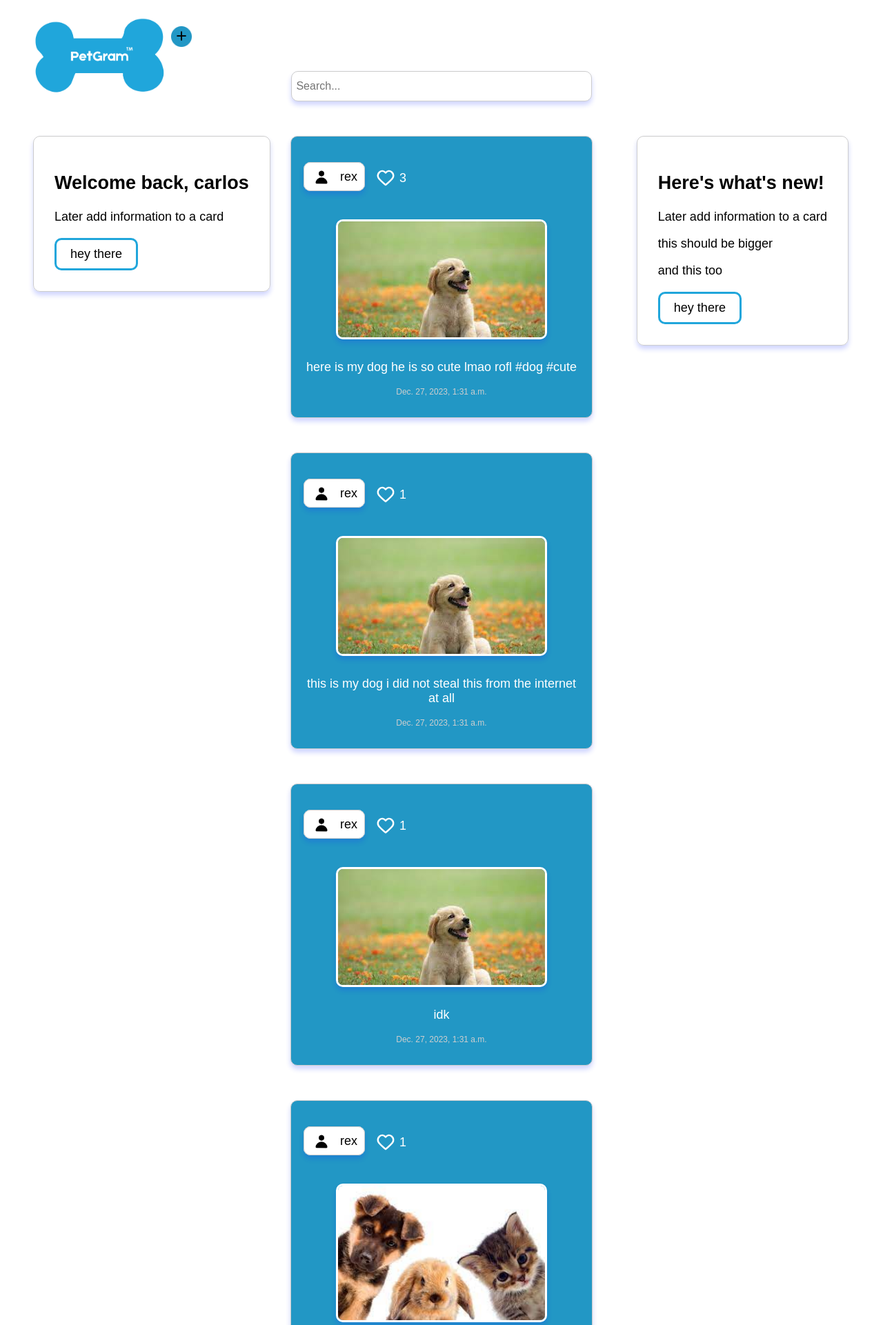
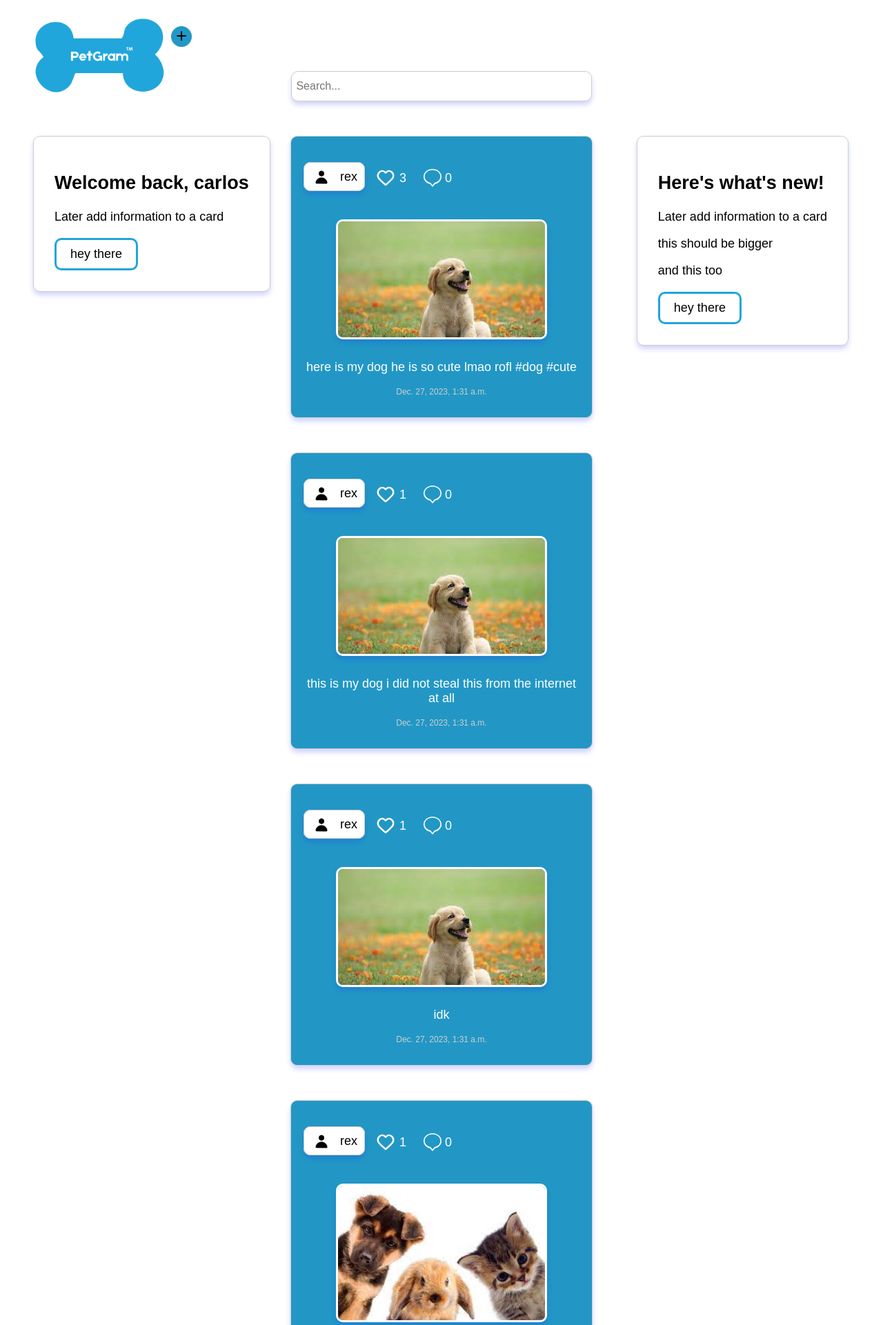
Before and after one commit to CarlosAugustoP/PetGram, a Django app: page /home/ in a window 1280 px wide. Shown: the top 1921 px of the page at 69% size. Run offline with Django 4.2, Linux system fonts and the light colour scheme; a user stored in the database is signed in; data comes from the database, SQL or seed files in the repository; both versions use the stored data as it was after the commit; some web fonts are replaced.

Commit message:
home ok, missing comment

```diff
--- a/CarlosGram/myapp/static/homestyle.css
+++ b/CarlosGram/myapp/static/homestyle.css
@@ -141,11 +141,12 @@ input[type="image"] {
     right: 255px;
 
 }
+
 #heart {
     width:30px;
     margin: 15px;
+}
 
-}
 #heart:hover {
     transform: scale(1.2);
 }
--- a/CarlosGram/myapp/templates/home.html
+++ b/CarlosGram/myapp/templates/home.html
@@ -38,27 +38,25 @@
 
         {% for post in posts %}
         <div class="post">
-
             <div class = "info">
                 <a href="{% url 'view_other_profile' username=post.user.username %}">
                     <pre><span><img id = "profilepic" src="{{ post.user_profile.profile_image.url }}" alt="">  {{ post.user.username }}</span></pre>
                 </a>
-
                <div id = "postlikes">
                     {% if post.id in liked_posts %}
                     <a href="{% url 'like_post' post.id %}">
                         <img id = "heart" src="{% static 'img/LikedPost.png' %}" alt="">
                     </a><p>{{ post.likes}}</p>
-
                     {% else %}
                     <a href="{% url 'like_post' post.id %}">
                         <img id = "heart" src="{% static 'img/likePost.svg' %}" alt="">
                     </a><p>{{ post.likes}}</p>
-
                     {% endif %}
+                    <a href="{% url 'post_details' post.id %}">
+                        <img id = "heart" style = "width: 26px" src="{% static 'img/comment.svg' %}" alt="">
+                    </a><p>0</p>
                </div>
             </div>
-
             {% if post.image %}
                 <img id = "post_image" src="{{ post.image.url }}" alt="">
             {% endif %}
```
Also changed, not shown: CarlosGram/db.sqlite3, CarlosGram/myapp/static/img/Captura de tela 2023-12-27 013858.png (added), CarlosGram/myapp/static/img/comment.svg (added).
